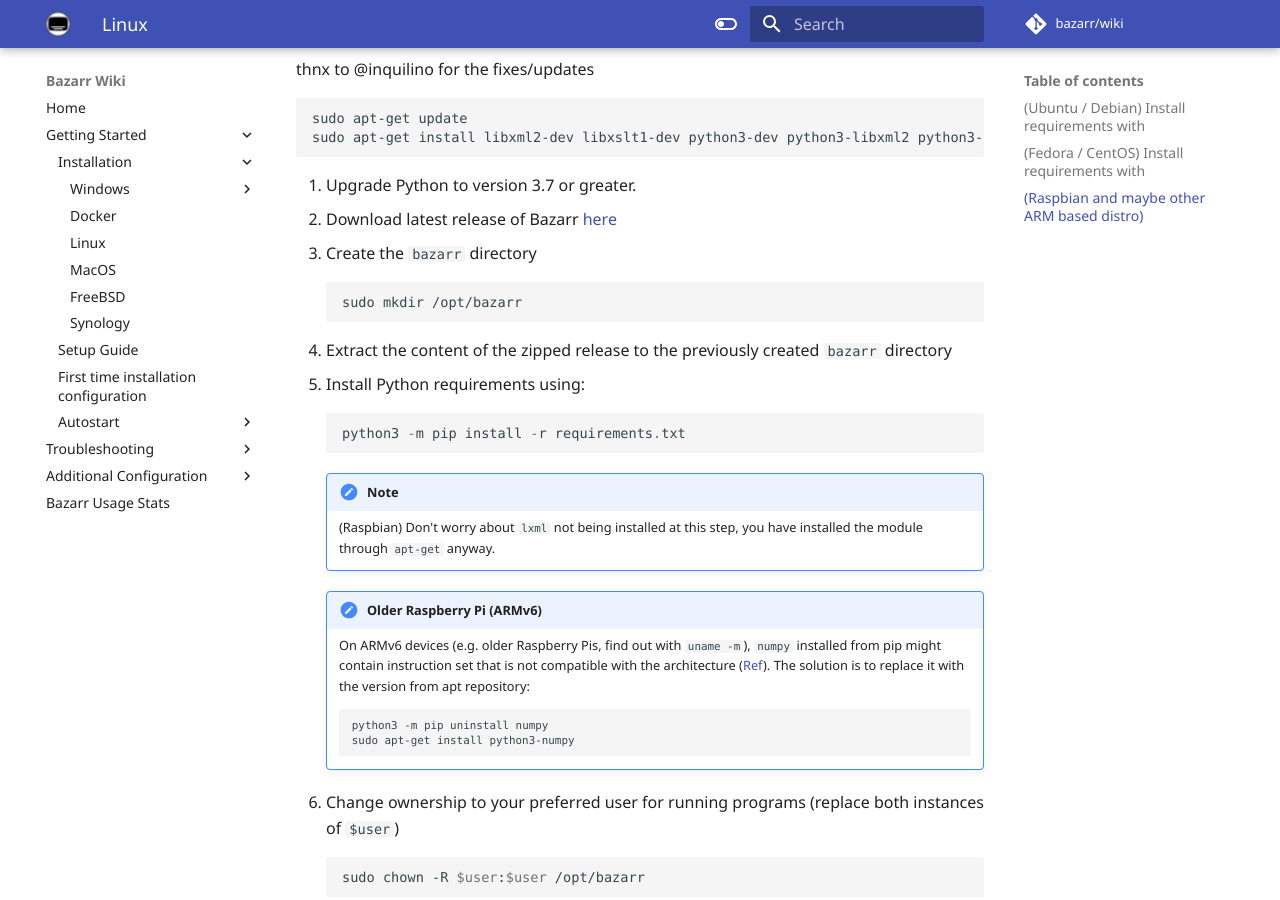
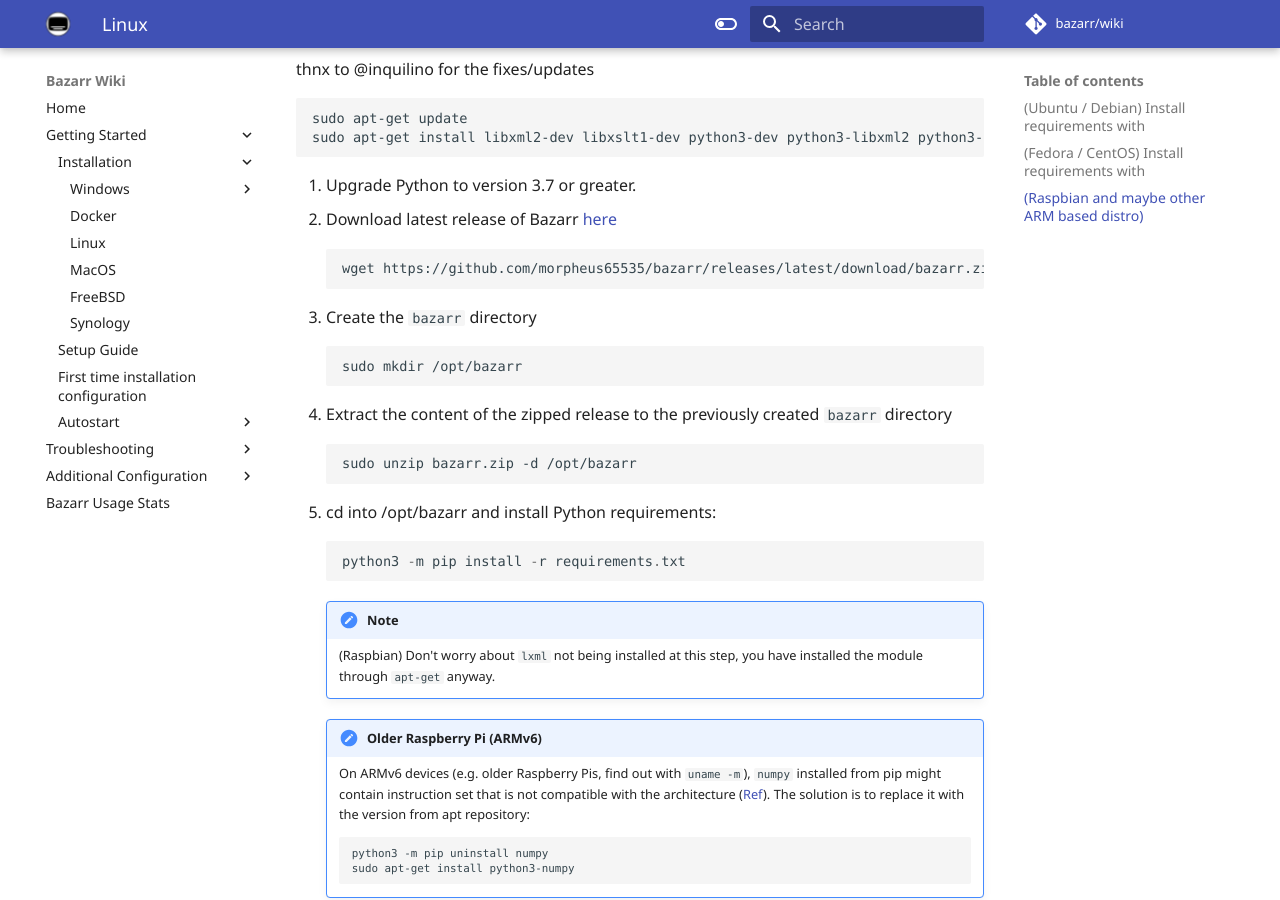
Before and after one commit to bazarr/wiki, an MkDocs documentation site: the page built from docs/Getting-Started/Installation/Linux/linux.md, in a window 1280 px wide and 900 px high, scrolled down 436 px. Built offline with MkDocs 1.6.1 and Material for MkDocs 9.7.7, drawn with Linux system fonts in a browser that asks for light colours; some web fonts are replaced; comment, search, counter and statistics services are not loaded.

Commit message:
Update linux.md
Added commands so its more understandable for folks without much linux knowledge.

````diff
--- a/docs/Getting-Started/Installation/Linux/linux.md
+++ b/docs/Getting-Started/Installation/Linux/linux.md
@@ -23,6 +23,11 @@ thnx to @inquilino for the fixes/updates
 
 1. Upgrade Python to version 3.7 or greater.
 1. Download latest release of Bazarr [here](https://github.com/morpheus65535/bazarr/releases/latest/download/bazarr.zip)
+
+    ```shell
+    wget https://github.com/morpheus65535/bazarr/releases/latest/download/bazarr.zip
+    ```
+
 1. Create the `bazarr` directory
 
     ```shell
@@ -30,7 +35,12 @@ thnx to @inquilino for the fixes/updates
     ```
 
 1. Extract the content of the zipped release to the previously created `bazarr` directory
-1. Install Python requirements using:
+
+    ```shell
+    sudo unzip bazarr.zip -d /opt/bazarr
+    ```
+
+1. cd into /opt/bazarr and install Python requirements:
 
     ```python
     python3 -m pip install -r requirements.txt
````
